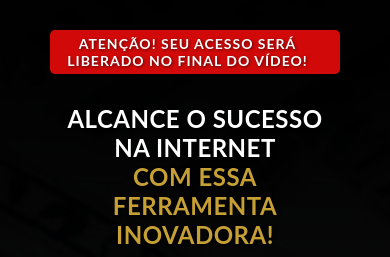
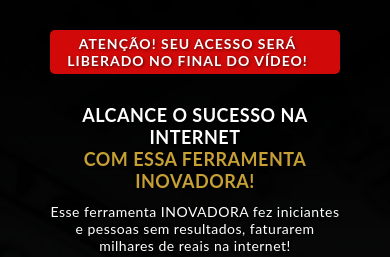
Before and after one commit to EuCaioOrnelas/ferramentaisv, a plain HTML site: page index.html in a window 390 px wide. Shown: the top 257 px of the page. Drawn offline with Linux system fonts and the light colour scheme.

Commit message:
alteração tamanho headline mobile

```diff
--- a/css/style.css
+++ b/css/style.css
@@ -564,7 +564,7 @@ section details p {
     text-align: center;
     padding: 30px 0;
     color: #fff;
-    font-size: 12px;
+    font-size: 9px;
     letter-spacing: 0.5px;
 
     text-shadow: 1px 1px 3px #00000096;
@@ -573,7 +573,7 @@ section details p {
   .tittle .span {
     text-align: center;
     color: #c6a035;
-    font-size: 12px;
+    font-size: 9px;
     letter-spacing: 0.5px;
     text-shadow: 1px 1px 3px #00000096;
     max-width: 950px;
```
